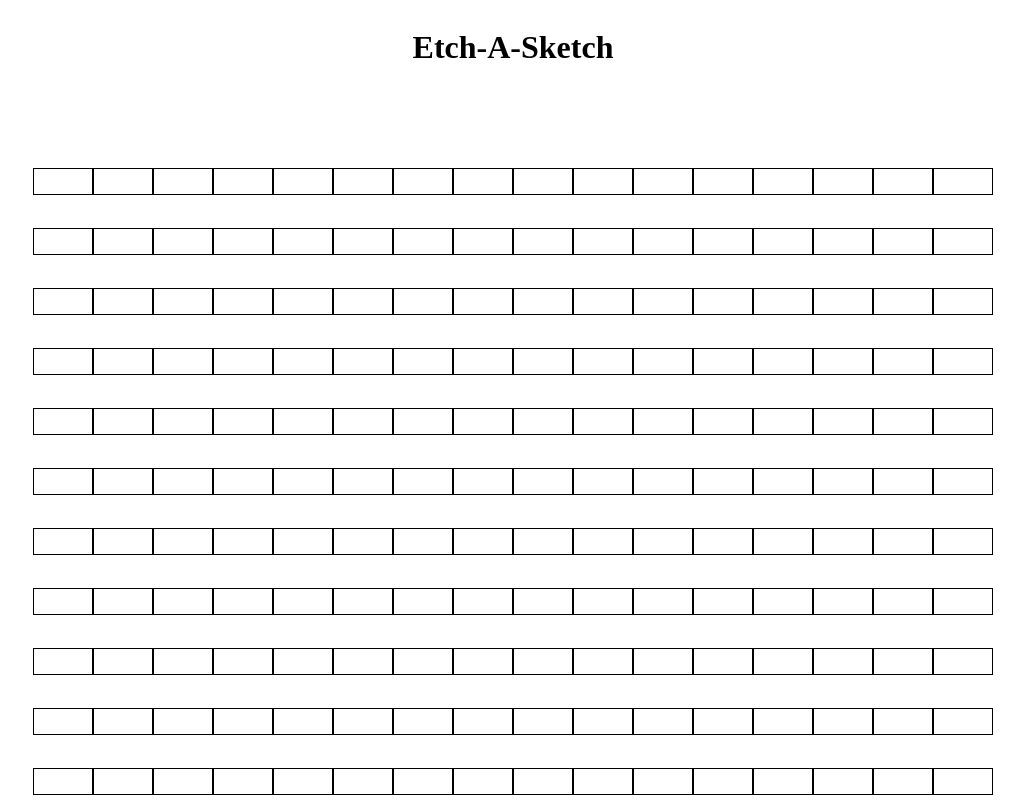
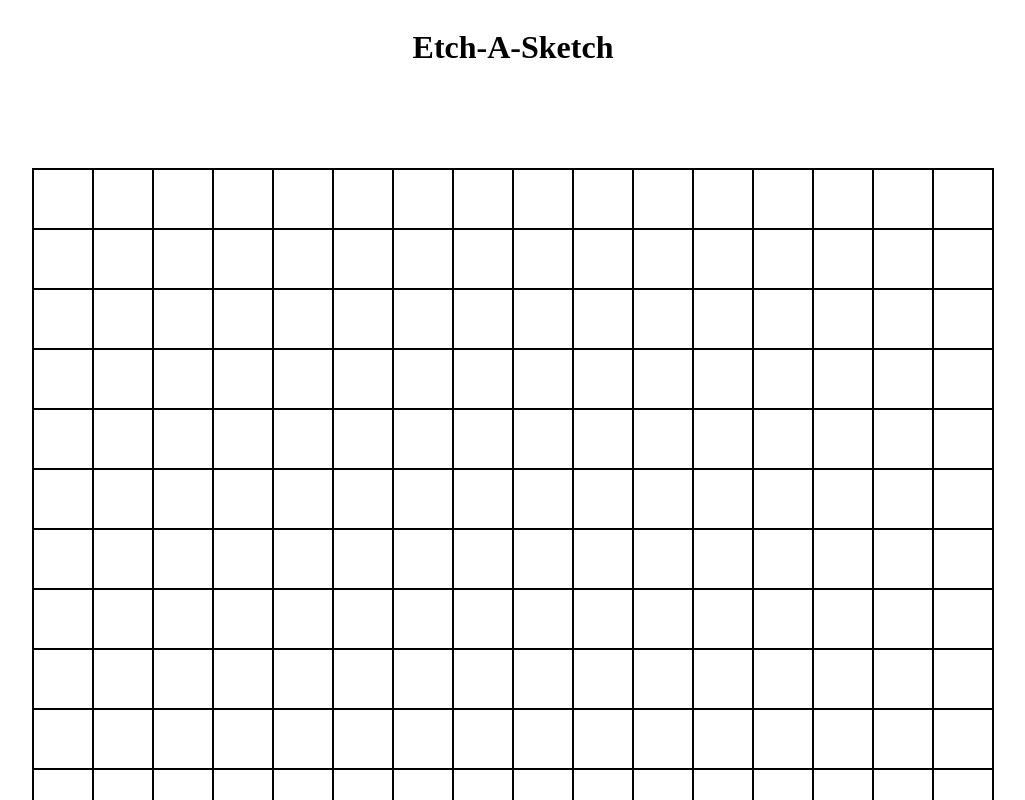
Before and after one commit to crichmond-clark/etch-a-sketch, a website: page index.html in a window 1280 px wide. Shown: the top 800 px of the page, without its empty margins (135-1160 px from the left). Drawn offline with Linux system fonts and the light colour scheme.

Commit message:
Update style.css

```diff
--- a/style.css
+++ b/style.css
@@ -12,11 +12,10 @@
   display: grid;
   grid-template-columns: repeat(16, 1fr);
   justify-self: center;
-  /* border: solid 1px black; */
+  border: solid 1px black;
 }
 
 .grid-element {
-  height: 25px;
   border: solid 1px black;
 
 }
@@ -24,7 +23,9 @@
 
 .header {
   grid-column: 1 / -1;
+  justify-self: center;
 }
+
 
 .black-bg {
   background-color: #000;
```
